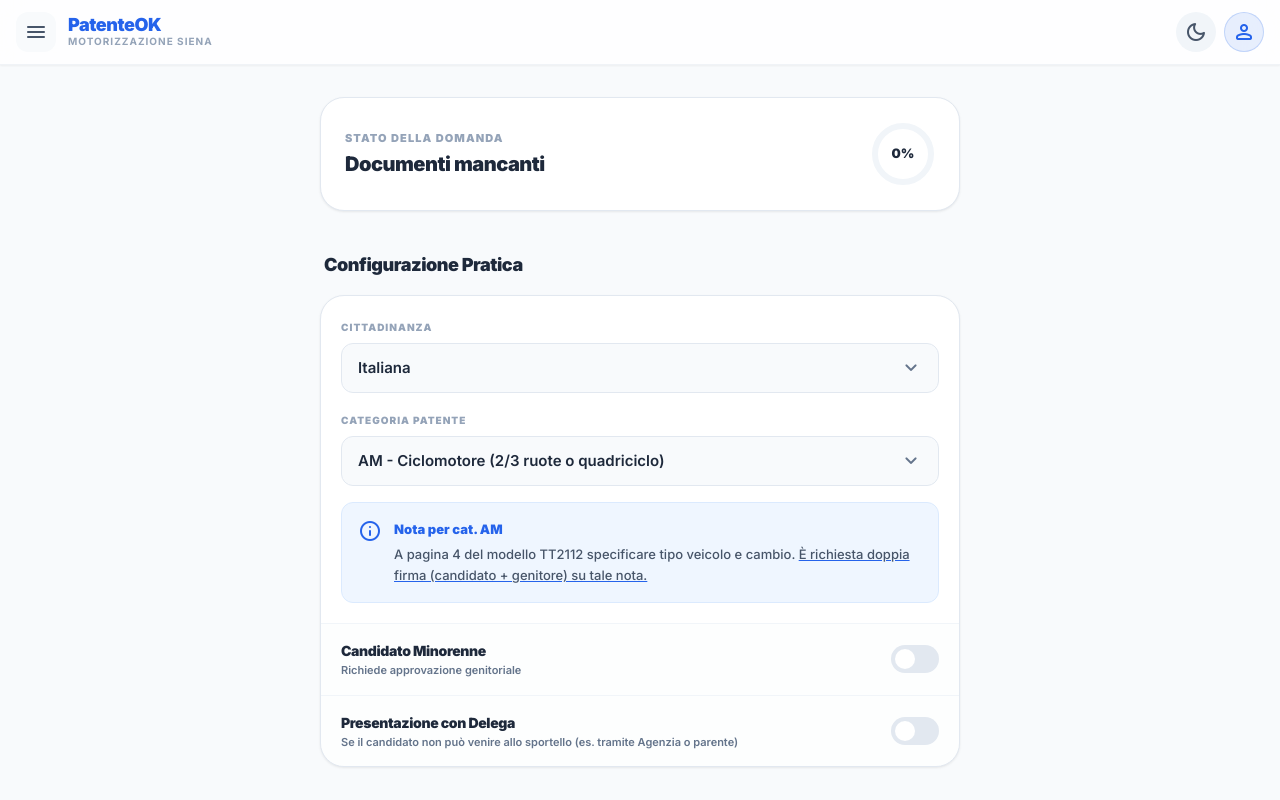
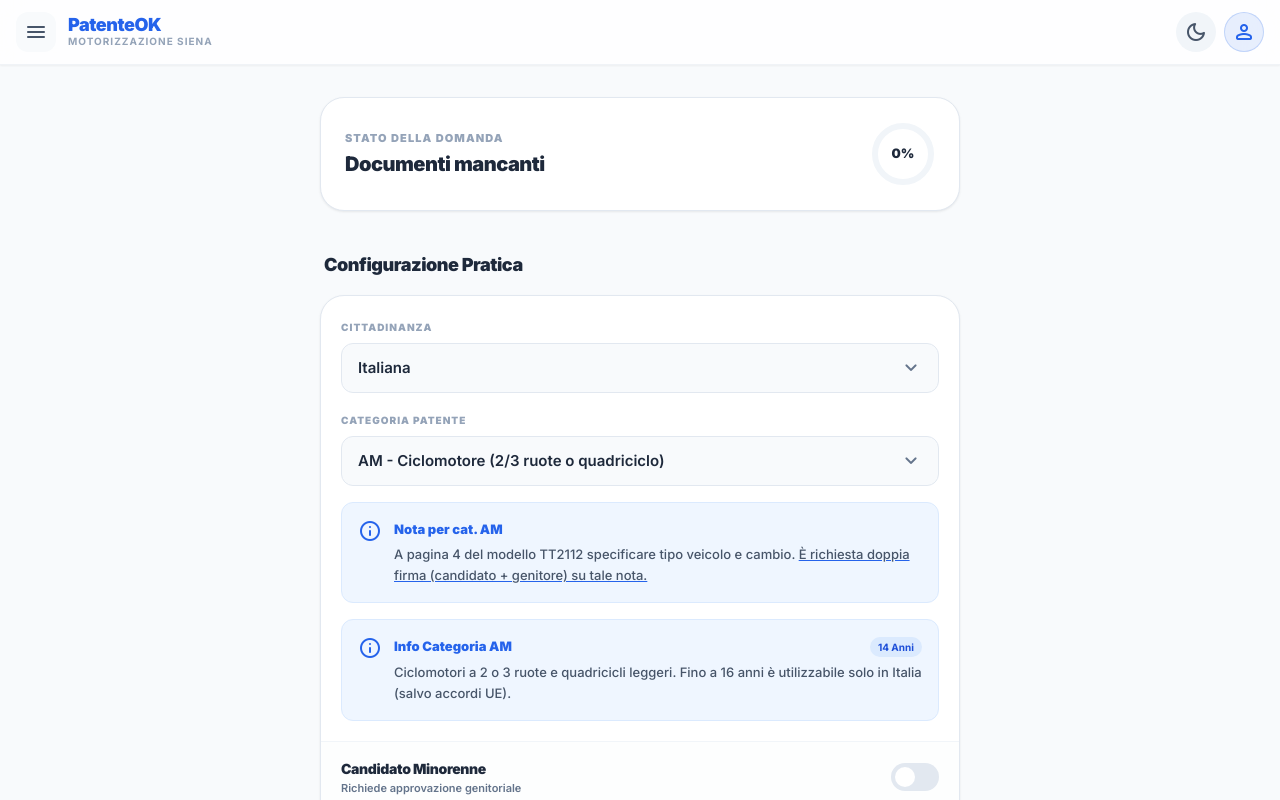
Before and after one commit to paselsoft/PatenteOK, a React (Vite) app: page / in a window 1280 px wide. Shown: the top 800 px of the page. Built offline with nearby package versions, Linux system fonts and the light colour scheme.

Commit message:
feat: v3.2.0 - Dynamic license validation from markdown and enhanced info box

```diff
--- a/components/ProfileSection.tsx
+++ b/components/ProfileSection.tsx
@@ -3,9 +3,16 @@ import { useApp } from '../context/AppContext';
 import { Toggle } from './ui/Toggle';
 import { CITIZENSHIP, LICENSE_CATEGORIES, Citizenship, LicenseCategory } from '../types';
 import { Alert } from './ui/Alert';
+import { useLicenseRules } from '../hooks/useLicenseRules';
+import { useMemo } from 'react';
 
 const ProfileSection: React.FC = () => {
   const { profile, updateProfile } = useApp();
+  const { getRuleForCategory } = useLicenseRules();
+
+  const currentRule = useMemo(() => {
+    return getRuleForCategory(profile.licenseCategory);
+  }, [profile.licenseCategory, getRuleForCategory]);
 
   return (
     <div className="bg-white dark:bg-slate-900 rounded-3xl border border-slate-200 dark:border-slate-800 card-shadow overflow-hidden flex flex-col transition-colors">
@@ -84,15 +91,33 @@ const ProfileSection: React.FC = () => {
           </div>
         )}
 
-        {/* VALIDATION WARNING: Minorenni + Cat B */}
-        {profile.isMinor && profile.licenseCategory === LICENSE_CATEGORIES.B && (
+        {/* DYNAMIC VALIDATION: Age Check */}
+        {profile.isMinor && currentRule && currentRule.minAge >= 18 && (
           <div className="mt-4">
             <Alert
               variant="warning"
               title="Requisito Età Non Soddisfatto"
             >
-              Per conseguire la patente di categoria B è necessario aver compiuto 18 anni.
+              Per conseguire la patente di categoria {profile.licenseCategory} è necessario aver compiuto {currentRule.minAge} anni.
             </Alert>
+          </div>
+        )}
+
+        {/* DYNAMIC INFO: Description */}
+        {currentRule && (
+          <div className="mt-4">
+            <div className="bg-blue-50 dark:bg-blue-900/20 border border-blue-100 dark:border-blue-800 rounded-xl p-4 flex gap-3">
+              <span className="material-symbols-rounded text-primary dark:text-blue-400 font-bold">info</span>
+              <div className="text-[13px] leading-relaxed">
+                <div className="flex justify-between items-center mb-1">
+                  <p className="font-black text-primary dark:text-blue-400">Info Categoria {profile.licenseCategory}</p>
+                  <span className="bg-blue-100 dark:bg-blue-900 text-blue-700 dark:text-blue-300 text-[10px] font-bold px-2 py-0.5 rounded-full">
+                    {currentRule.minAge} Anni
+                  </span>
+                </div>
+                <p className="text-slate-600 dark:text-slate-300 font-medium">{currentRule.description}</p>
+              </div>
+            </div>
           </div>
         )}
       </div>
--- /dev/null
+++ b/hooks/useLicenseRules.ts
@@ -0,0 +1,29 @@
+
+import { useState, useEffect } from 'react';
+import { LicenseRule, fetchLicenseRules } from '../services/licenseRules';
+
+export const useLicenseRules = () => {
+    const [rules, setRules] = useState<LicenseRule[]>([]);
+    const [isLoading, setIsLoading] = useState(true);
+
+    useEffect(() => {
+        const loadRules = async () => {
+            setIsLoading(true);
+            const fetchedRules = await fetchLicenseRules();
+            setRules(fetchedRules);
+            setIsLoading(false);
+        };
+
+        loadRules();
+    }, []);
+
+    const getRuleForCategory = (category: string): LicenseRule | undefined => {
+        return rules.find(r => r.category === category);
+    };
+
+    return {
+        rules,
+        isLoading,
+        getRuleForCategory
+    };
+};
--- /dev/null
+++ b/public/docs/categorie_patente.md
@@ -0,0 +1,49 @@
+# Categorie di Patente ed Età Minima per il Conseguimento
+
+Questo documento riepiloga le categorie di patente previste dalla normativa italiana vigente e l'età minima richiesta per il conseguimento.
+
+> [cite_start]**Fonte Dati:** Documento "400 - Conducenti di veicoli e documenti di guida"[cite: 1446].
+
+---
+
+## 1. Ciclomotori e Motocicli
+
+| Categoria | Età Minima | Descrizione e Note |
+| :--- | :--- | :--- |
+| **AM** | **14 anni** | Ciclomotori a 2 o 3 ruote e quadricicli leggeri. [cite_start]Fino a 16 anni è utilizzabile solo in Italia (salvo accordi UE)[cite: 1606]. |
+| **A1** | **16 anni** | [cite_start]Motocicli fino a 125 cc (max 11 kW) e tricicli fino a 15 kW[cite: 1628, 1629]. |
+| **A2** | **18 anni** | [cite_start]Motocicli con potenza non superiore a 35 kW e rapporto potenza/peso max 0,2 kW/kg[cite: 1641, 1642]. |
+| **A** | **20 anni** | [cite_start]Accesso graduale: se si è titolari di patente A2 da almeno 2 anni[cite: 1646]. |
+| **A** | **24 anni** | [cite_start]Accesso diretto: per la guida di tutti i motocicli senza limitazioni[cite: 1646]. |
+
+---
+
+## 2. Autoveicoli Leggeri
+
+| Categoria | Età Minima | Descrizione e Note |
+| :--- | :--- | :--- |
+| **B1** | **16 anni** | [cite_start]Quadricicli non leggeri (massa a vuoto fino a 400 kg o 550 kg per merci, potenza max 15 kW)[cite: 1653, 1654]. |
+| **B** | **18 anni** | Autoveicoli fino a 3.500 kg e max 8 passeggeri. [cite_start]Abilita anche a motocicli 125cc (solo in Italia) e macchine agricole[cite: 1657, 1659]. |
+| **BE** | **18 anni** | Complessi di veicoli: motrice cat. [cite_start]B + rimorchio/semirimorchio fino a 3.500 kg (max complesso 7.000 kg)[cite: 1686, 1688]. |
+
+---
+
+## 3. Trasporto Merci (Camion)
+
+| Categoria | Età Minima | Descrizione e Note |
+| :--- | :--- | :--- |
+| **C1** | **18 anni** | [cite_start]Autoveicoli (diversi da D) tra 3.500 kg e 7.500 kg[cite: 1693, 1695]. |
+| **C1E** | **18 anni** | Motrice C1 + rimorchio > 750 kg (max 12.000 kg). [cite_start]Anche motrice B + rimorchio > 3.500 kg (max 12.000 kg)[cite: 1703, 1705]. |
+| **C** | **21 anni** | Autoveicoli > 3.500 kg. [cite_start]**Deroga a 18 anni** se il candidato consegue la CQC trasporto cose[cite: 1710, 1712]. |
+| **CE** | **21 anni** | Motrice C + rimorchio > 750 kg. [cite_start]**Deroga a 18 anni** se il candidato consegue la CQC trasporto cose[cite: 1727, 1730]. |
+
+---
+
+## 4. Trasporto Persone (Autobus)
+
+| Categoria | Età Minima | Descrizione e Note |
+| :--- | :--- | :--- |
+| **D1** | **21 anni** | [cite_start]Autoveicoli per trasporto max 16 passeggeri + conducente (lunghezza max 8 metri)[cite: 1737, 1739]. |
+| **D1E** | **21 anni** | [cite_start]Motrice D1 + rimorchio > 750 kg[cite: 1745, 1747]. |
+| **D** | **24 anni** | Autoveicoli per trasporto oltre 8 persone. [cite_start]**Deroga a 21 anni** se il candidato consegue la CQC trasporto persone[cite: 1753, 1755]. |
+| **DE** | **24 anni** | Motrice D + rimorchio > 750 kg. [cite_start]**Deroga a 21 anni** se il candidato consegue la CQC trasporto persone[cite: 1761, 1763]. |
--- /dev/null
+++ b/services/licenseRules.ts
@@ -0,0 +1,65 @@
+
+import { LicenseCategory } from '../types';
+
+export interface LicenseRule {
+    category: LicenseCategory | string;
+    minAge: number;
+    description: string;
+}
+
+export const fetchLicenseRules = async (): Promise<LicenseRule[]> => {
+    try {
+        const response = await fetch('/docs/categorie_patente.md');
+        if (!response.ok) {
+            console.error('Failed to fetch license rules markdown');
+            return [];
+        }
+        const text = await response.text();
+        return parseLicenseMarkdown(text);
+    } catch (error) {
+        console.error('Error fetching license rules:', error);
+        return [];
+    }
+};
+
+export const parseLicenseMarkdown = (markdown: string): LicenseRule[] => {
+    const rules: LicenseRule[] = [];
+    const lines = markdown.split('\n');
+
+    for (const line of lines) {
+        const trimmedLine = line.trim();
+        // Identifica le righe della tabella (iniziano e finiscono con |)
+        if (!trimmedLine.startsWith('|') || !trimmedLine.endsWith('|')) continue;
+
+        // Ignora le righe di intestazione o separazione
+        if (trimmedLine.includes('---') || trimmedLine.toLowerCase().includes('categoria')) continue;
+
+        const columns = trimmedLine.split('|').map(col => col.trim()).filter(col => col !== '');
+
+        if (columns.length >= 3) {
+            // Colonna 1: Categoria (es. **AM**)
+            const category = columns[0].replace(/\*\*/g, '').trim();
+
+            // Colonna 2: Età Minima (es. **14 anni**)
+            const ageString = columns[1].replace(/\*\*/g, '').trim();
+            const minAge = parseInt(ageString.match(/\d+/)?.[0] || '0', 10);
+
+            // Colonna 3: Descrizione (pulizia citazioni)
+            // Rimuove [cite_start]...[cite: ...]
+            let description = columns[2]
+                .replace(/\[cite_start\]/g, '')
+                .replace(/\[cite:.*?\]/g, '')
+                .trim();
+
+            if (category && minAge > 0) {
+                rules.push({
+                    category,
+                    minAge,
+                    description
+                });
+            }
+        }
+    }
+
+    return rules;
+};
```
Also changed, not shown: 2 other files (tests, documents, lock files or other folders).
